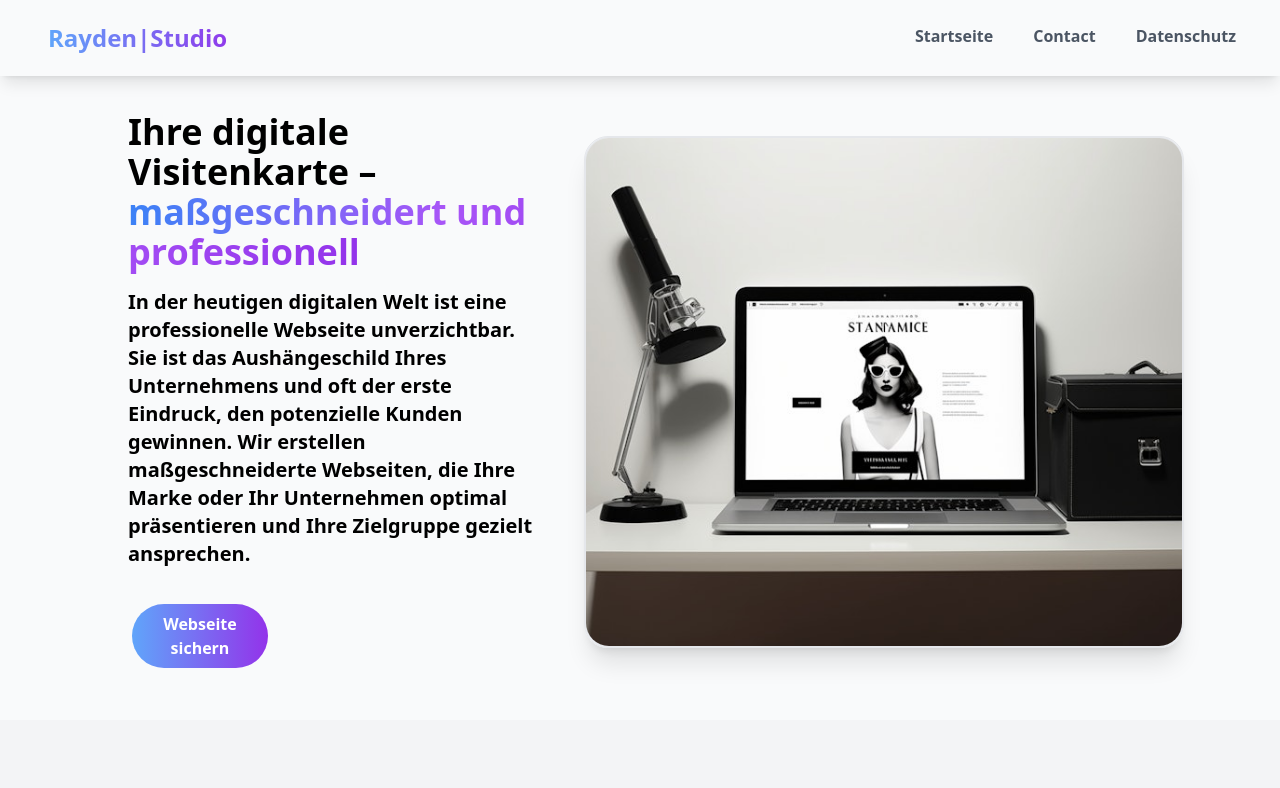
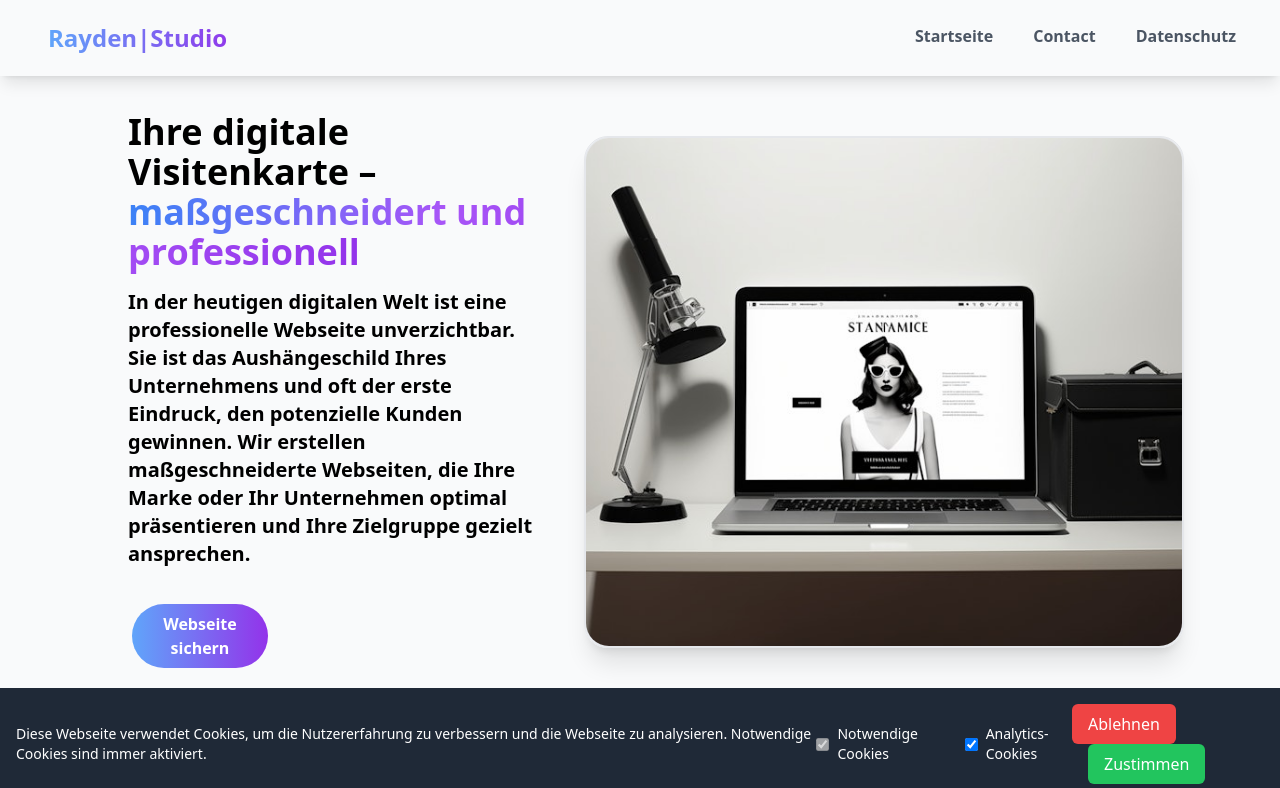
Before and after one commit to Raxe83/dailyui, a React (Create React App) app: page / in a window 1280 px wide. Shown: the top 788 px of the page. Built offline with nearby package versions, Linux system fonts and the light colour scheme.

Commit message:
add cookies

```diff
--- /dev/null
+++ b/src/AnalyticsRequest.tsx
@@ -0,0 +1,20 @@
+import React from 'react'
+import { useCookies } from './Components/privacy/CookieProvider';
+import { Analytics } from '@vercel/analytics/react';
+import { SpeedInsights } from '@vercel/speed-insights/react';
+
+function AnalyticsRequest() {
+      const { analyticsCookies } = useCookies();
+  return (
+    <div>
+        {analyticsCookies ? (
+        <div>
+          <Analytics />
+          <SpeedInsights />
+        </div>
+      ): null}
+    </div>
+  )
+}
+
+export default AnalyticsRequest
--- a/src/App.tsx
+++ b/src/App.tsx
@@ -1,19 +1,20 @@
 import Routing from "./Navigation/Routing";
 import { ToastProvider } from "./notification/ToastProvider";
-import { Analytics } from "@vercel/analytics/react";
 import { UserProvider } from "./user/UserContext";
-import { SpeedInsights } from "@vercel/speed-insights/react"
+import CookieConsent from "./Components/privacy/CookieConsent";
+import { CookieProvider } from "./Components/privacy/CookieProvider";
 
 function App() {
   return (
     <div className="App">
-      <ToastProvider>
-        <UserProvider>
-          <Routing />
-          <Analytics />
-          <SpeedInsights />
-        </UserProvider>
-      </ToastProvider>
+      <CookieProvider>
+        <ToastProvider>
+          <UserProvider>
+            <Routing />
+            <CookieConsent />
+          </UserProvider>
+        </ToastProvider>
+      </CookieProvider>
     </div>
   );
 }
--- /dev/null
+++ b/src/Components/privacy/CookieConsent.tsx
@@ -0,0 +1,96 @@
+import React, { useState, useEffect } from 'react';
+import { useCookies } from './CookieProvider';
+
+const CookieConsent: React.FC = () => {
+  const { analyticsCookies, setAnalyticsCookies } = useCookies();
+  const [isVisible, setIsVisible] = useState<boolean>(true);
+  const [localAnalytics, setLocalAnalytics] = useState<boolean>(true);
+
+  // Beim ersten Laden: Falls noch keine Entscheidung vorliegt, gehen wir von aktivierten Cookies aus.
+  useEffect(() => {
+    const consent = localStorage.getItem('cookieConsent');
+    if (consent !== null) {
+      setIsVisible(false);
+    } else {
+      // Setze standardmäßig Analytics auf true, wenn noch keine Entscheidung vorliegt
+      setLocalAnalytics(true);
+      setAnalyticsCookies(true);
+      localStorage.setItem('analyticsCookies', 'true');
+      localStorage.setItem('necessaryCookies', 'true');
+    }
+  }, [setAnalyticsCookies]);
+
+  // Funktion zum Akzeptieren der Cookies
+  const handleAccept = () => {
+    localStorage.setItem('cookieConsent', 'true');
+    localStorage.setItem('necessaryCookies', 'true'); // Notwendige Cookies immer akzeptieren
+    localStorage.setItem('analyticsCookies', localAnalytics ? 'true' : 'false');
+    setIsVisible(false);
+  };
+
+  // Funktion zum Ablehnen der Cookies
+  const handleDecline = () => {
+    localStorage.setItem('cookieConsent', 'false');
+    localStorage.setItem('necessaryCookies', 'true'); // Notwendige Cookies immer aktiv
+    localStorage.setItem('analyticsCookies', 'false');
+    setIsVisible(false);
+  };
+
+  // Falls die Abfrage nicht angezeigt werden soll, rendern wir nichts
+  if (!isVisible) return null;
+
+  return (
+    <div className="fixed bottom-0 left-0 w-full bg-gray-800 text-white p-4 flex flex-col md:flex-row justify-between items-center">
+      <div className="mb-4 md:mb-0">
+        <p className="text-sm">
+          Diese Webseite verwendet Cookies, um die Nutzererfahrung zu verbessern und die Webseite zu analysieren.
+          Notwendige Cookies sind immer aktiviert.
+        </p>
+      </div>
+      <div className="flex flex-col md:flex-row space-y-4 md:space-y-0 md:space-x-6 items-start md:items-center">
+        {/* Notwendige Cookies – immer aktiviert */}
+        <div className="flex items-center">
+          <input
+            type="checkbox"
+            id="necessaryCookies"
+            checked={true}
+            disabled
+            className="mr-2"
+          />
+          <label htmlFor="necessaryCookies" className="text-sm">Notwendige Cookies</label>
+        </div>
+        {/* Analytics-Cookies – standardmäßig aktiviert */}
+        <div className="flex items-center">
+          <input
+            type="checkbox"
+            id="analyticsCookies"
+            checked={localAnalytics}
+            onChange={(e) => {
+              setLocalAnalytics(e.target.checked);
+              setAnalyticsCookies(e.target.checked);
+              localStorage.setItem('analyticsCookies', e.target.checked ? 'true' : 'false');
+            }}
+            className="mr-2"
+          />
+          <label htmlFor="analyticsCookies" className="text-sm">Analytics-Cookies</label>
+        </div>
+      </div>
+      <div className="space-x-4 mt-4 md:mt-0">
+        <button
+          onClick={handleDecline}
+          className="bg-red-500 px-4 py-2 text-white rounded-md hover:bg-red-600"
+        >
+          Ablehnen
+        </button>
+        <button
+          onClick={handleAccept}
+          className="bg-green-500 px-4 py-2 text-white rounded-md hover:bg-green-600"
+        >
+          Zustimmen
+        </button>
+      </div>
+    </div>
+  );
+};
+
+export default CookieConsent;
--- /dev/null
+++ b/src/Components/privacy/CookieProvider.tsx
@@ -0,0 +1,54 @@
+import React, { createContext, useState, useEffect, ReactNode, useContext } from 'react';
+
+// Definiere den Typen für die Cookie-Zustimmung
+interface CookieContextType {
+  necessaryCookies: boolean;
+  analyticsCookies: boolean;
+  setAnalyticsCookies: (value: boolean) => void;
+}
+
+// Erstelle den Context
+const CookieContext = createContext<CookieContextType | undefined>(undefined);
+
+// CookieProvider-Komponente
+interface CookieProviderProps {
+  children: ReactNode;
+}
+
+export const CookieProvider: React.FC<CookieProviderProps> = ({ children }) => {
+  const [necessaryCookies, setNecessaryCookies] = useState<boolean>(false);
+  const [analyticsCookies, setAnalyticsCookies] = useState<boolean>(false);
+
+  useEffect(() => {
+    // Lade den Cookie-Zustand aus dem localStorage
+    const consent = localStorage.getItem('cookieConsent');
+    if (consent === 'true') {
+      const necessary = localStorage.getItem('necessaryCookies');
+      const analytics = localStorage.getItem('analyticsCookies');
+      setNecessaryCookies(necessary === 'true');
+      setAnalyticsCookies(analytics === 'true');
+    }
+  }, []);
+
+  const setAnalyticsConsent = (value: boolean) => {
+    setAnalyticsCookies(value);
+    localStorage.setItem('analyticsCookies', value ? 'true' : 'false');
+  };
+
+  const value = {
+    necessaryCookies,
+    analyticsCookies,
+    setAnalyticsCookies: setAnalyticsConsent,
+  };
+
+  return <CookieContext.Provider value={value}>{children}</CookieContext.Provider>;
+};
+
+// Custom Hook, um auf den Cookie-Zustand zuzugreifen
+export const useCookies = (): CookieContextType => {
+  const context = useContext(CookieContext);
+  if (!context) {
+    throw new Error('useCookies must be used within a CookieProvider');
+  }
+  return context;
+};
```
